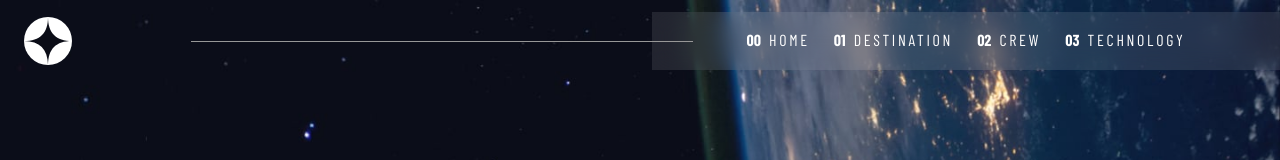
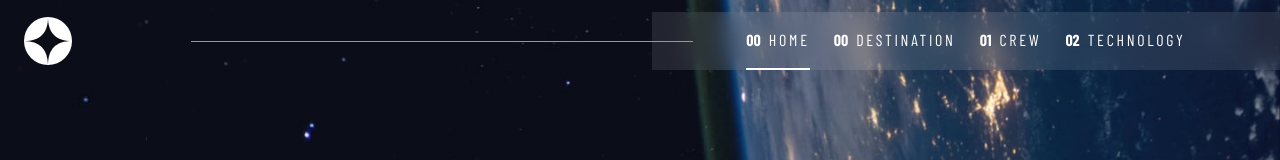
Before and after one commit to jdpena28/space-tourism, a Next.js app: page / in a window 1280 px wide. Shown: the top 160 px of the page. Built offline with nearby package versions, Linux system fonts and the light colour scheme; a web font is replaced by a local one.

Commit message:
BUGFIX: active route on index not working

```diff
--- a/src/components/Navbar.tsx
+++ b/src/components/Navbar.tsx
@@ -5,17 +5,8 @@ import Image from "next/image";
 import Link from "next/link";
 import { route } from "next/dist/server/router";
 
-const TextLink: React.FC<TextLinkProps> = ({
-  navCount,
-  navText,
-  navLink,
-  isActive,
-}) => {
-  const { asPath, pathname } = useRouter();
-  useEffect(() => {
-    console.log(pathname);
-  }, []);
-
+const TextLink: React.FC<TextLinkProps> = ({ navCount, navText, navLink }) => {
+  const { pathname } = useRouter();
   return (
     // eslint-disable-next-line @next/next/link-passhref
     <Link href={navLink}>
@@ -31,11 +22,8 @@ const TextLink: React.FC<TextLinkProps> = ({
 };
 
 const Navbar = () => {
+  const { asPath } = useRouter();
   const data = [
-    {
-      text: "HOME",
-      link: "/",
-    },
     {
       text: "DESTINATION",
       link: "/destination/moon",
@@ -54,6 +42,15 @@ const Navbar = () => {
       <Image src="/assets/shared/logo.svg" height={48} width={48} />
       <div className="z-30 -mr-40 h-[1px]  w-[40%] bg-[#979797] lg:hidden" />
       <div className="z-20 flex w-[50%] justify-center gap-x-6 bg-white/10 backdrop-blur-md lg:w-max lg:pl-4 lg:text-sm">
+        <Link href="/">
+          <div
+            className={`cursor-pointer space-x-2 border-b-2 border-transparent py-4  hover:border-gray-400 ${
+              asPath === "/" ? "border-white" : ""
+            }`}>
+            <span className="font-bold">00</span>
+            <span className="text-navText font-thin">HOME</span>
+          </div>
+        </Link>
         {data.map((item, count) => {
           return (
             <TextLink
```
